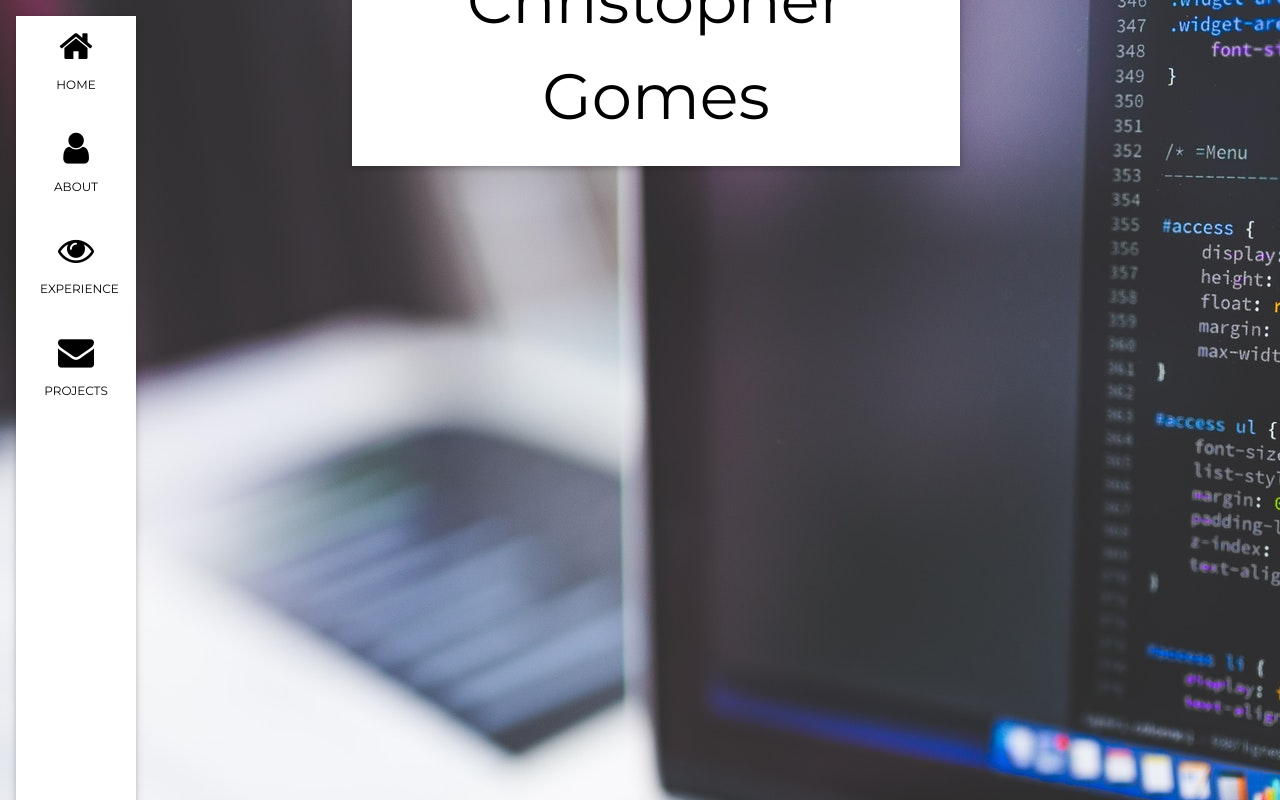
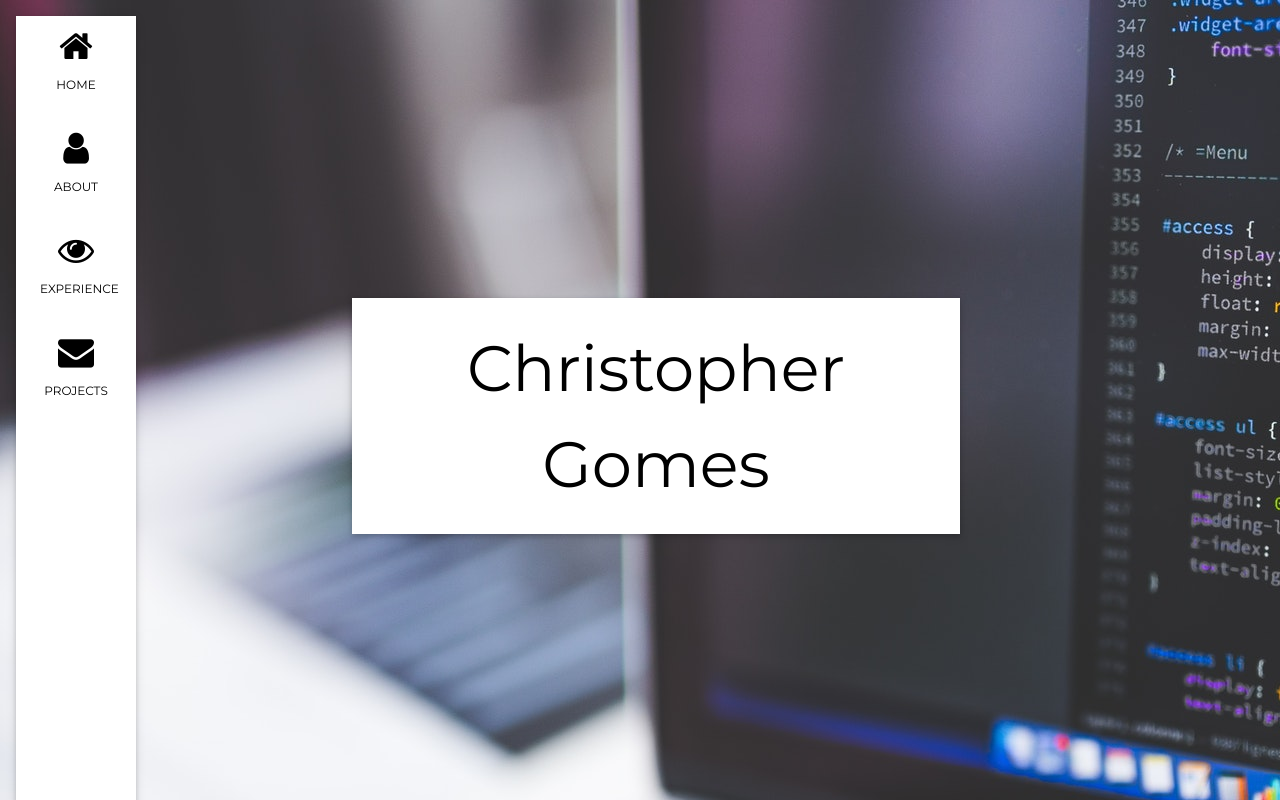
Before and after one commit to chris-gomes/PersonalWebsite, a plain HTML site: page index.html in a window 1280 px wide. Drawn offline with Linux system fonts and the light colour scheme.

Commit message:
fixed hard coded position for name

```diff
--- a/index.html
+++ b/index.html
@@ -67,12 +67,13 @@
 <!-- Home -->
 <div class="w3-padding-large" id="home">
     <!-- Title Desktop -->
-    <div class="w3-container w3-white w3-margin w3-card-2 w3-content w3-center w3-animate-bottom2 w3-display-middle2 w3-padding-large w3-hide-small"
+    <div
+            class="w3-container w3-white w3-margin w3-card-2 w3-content w3-center w3-display-middle w3-padding-large w3-hide-small"
          id="titleDesktop">
         <h1 class="w3-jumbo">Christopher Gomes</h1>
     </div>
     <!-- Title Mobile -->
-    <div class="w3-container w3-white w3-card-2 w3-content w3-center w3-animate-bottom3 w3-display-middle3 w3-hide-medium w3-hide-large"
+    <div class="w3-container w3-white w3-card-2 w3-content w3-center w3-hide-medium w3-hide-large"
          id="titleMobile">
         <h1>Christopher Gomes</h1>
     </div>
```
Also changed, not shown: 1 other file.
